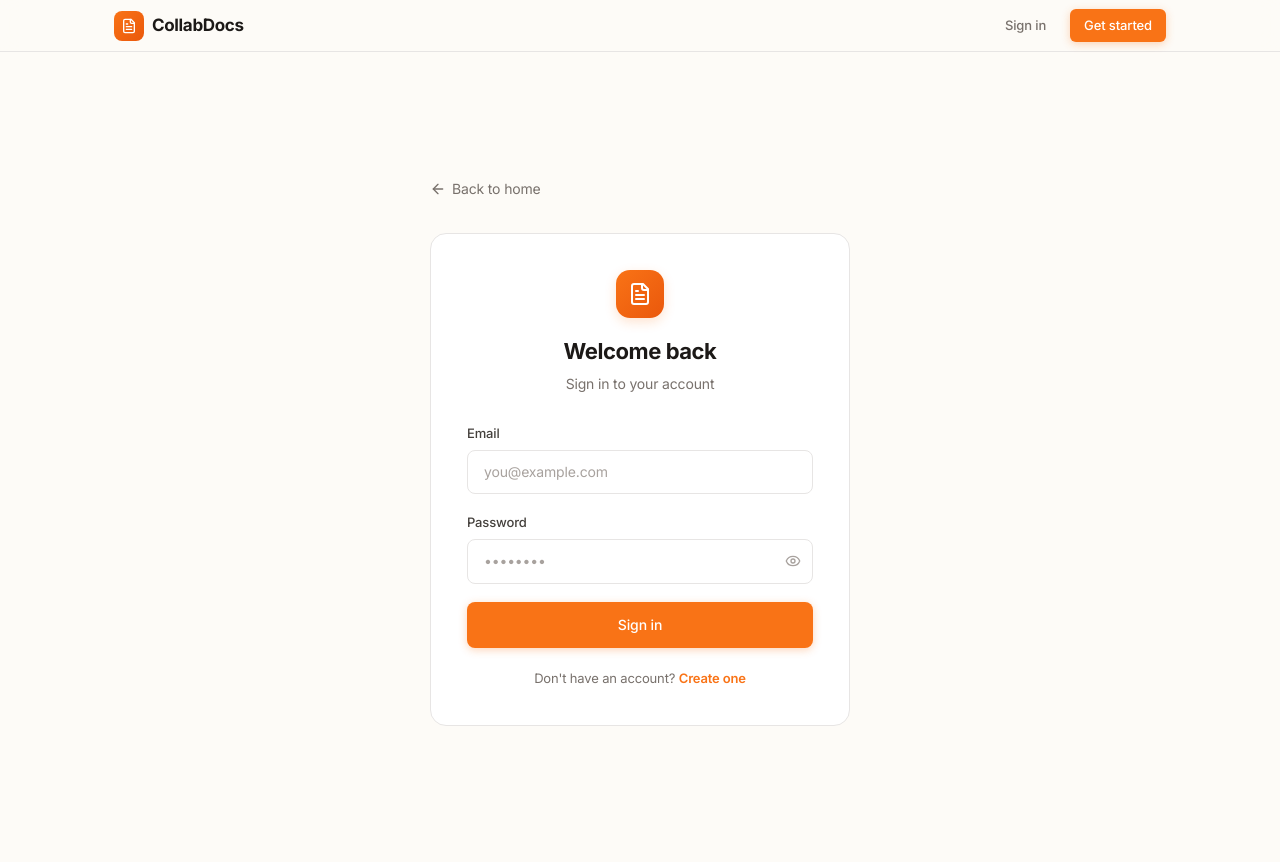
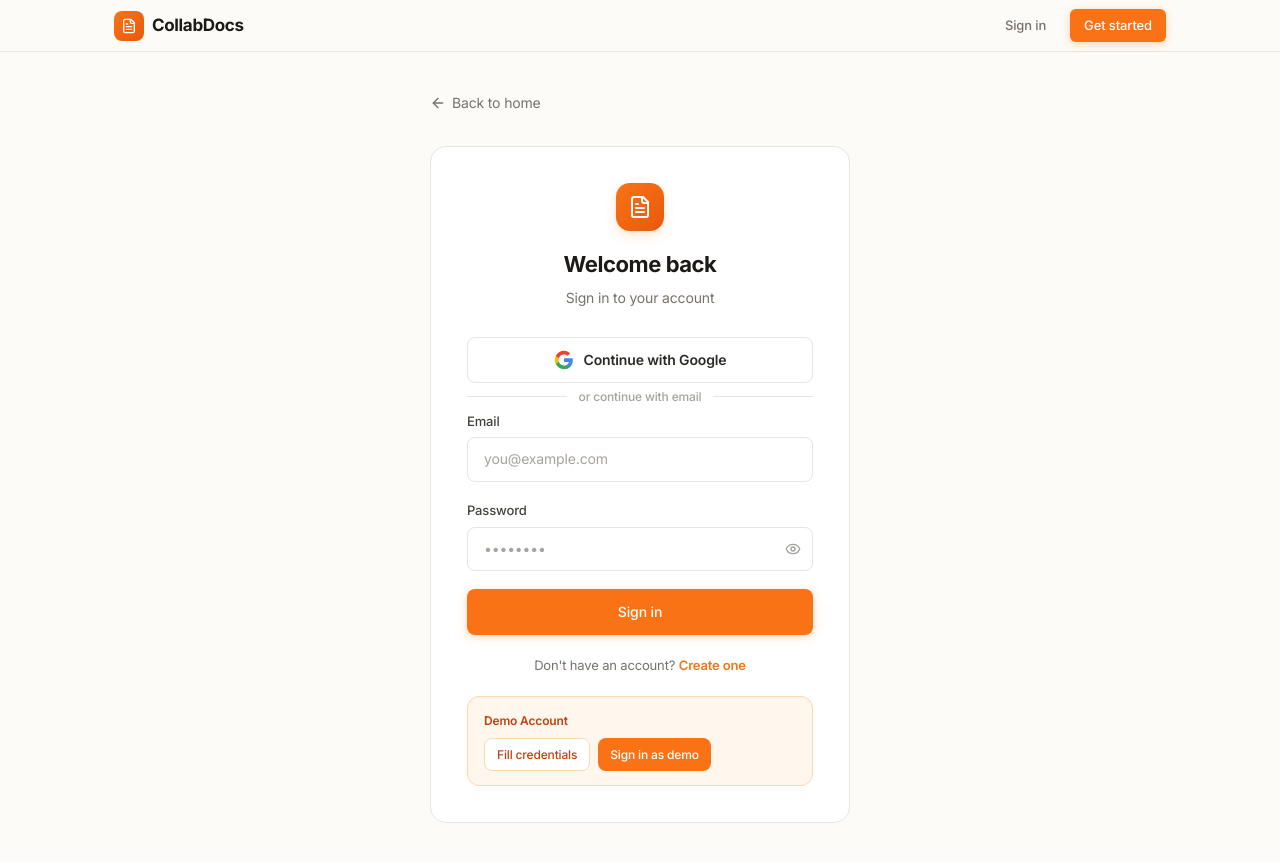
Before and after one commit to Kartikeyongit/realtime-collab-platform, a Next.js app: page /auth/signin in a window 1280 px wide. Built offline with nearby package versions, Linux system fonts and the light colour scheme; no server answers.

Commit message:
added google auth

```diff
--- a/src/app/auth/register/page.tsx
+++ b/src/app/auth/register/page.tsx
@@ -14,15 +14,6 @@ export default function RegisterPage() {
   const [error, setError] = useState('');
   const [loading, setLoading] = useState(false);
   const [success, setSuccess] = useState(false);
-
-  const validate = (pw: string) => ({
-    length: pw.length >= 6,
-    upper: /[A-Z]/.test(pw),
-    lower: /[a-z]/.test(pw),
-    number: /\d/.test(pw),
-  });
-
-  const reqs = validate(form.password);
 
   const handleSubmit = async (e: React.FormEvent) => {
     e.preventDefault();
@@ -105,23 +96,6 @@ export default function RegisterPage() {
                   {showPassword ? <EyeOff size={16} /> : <Eye size={16} />}
                 </button>
               </div>
-              {form.password && (
-                <div style={{ marginTop: '8px', display: 'flex', flexDirection: 'column', gap: '4px' }}>
-                  {[
-                    { key: 'length', label: 'At least 6 characters' },
-                    { key: 'upper', label: 'One uppercase letter' },
-                    { key: 'lower', label: 'One lowercase letter' },
-                    { key: 'number', label: 'One number' },
-                  ].map(({ key, label }) => {
-                    const valid = reqs[key as keyof typeof reqs];
-                    return (
-                      <div key={key} style={{ display: 'flex', alignItems: 'center', gap: '6px', fontSize: '12px', color: valid ? '#16a34a' : '#a8a29e' }}>
-                        {valid ? <Check size={12} /> : <X size={12} />} {label}
-                      </div>
-                    );
-                  })}
-                </div>
-              )}
             </div>
 
             <div>
--- a/src/app/auth/signin/page.tsx
+++ b/src/app/auth/signin/page.tsx
@@ -60,6 +60,17 @@ function SignInForm() {
               </div>
             )}
 
+            <button type="button" onClick={() => signIn('google', { callbackUrl: '/' })} className="btn btn-secondary" style={{ width: '100%', padding: '11px', display: 'flex', alignItems: 'center', justifyContent: 'center', gap: '10px', fontSize: '14px', fontWeight: 600, border: '1.5px solid #e7e5e4', background: 'white' }}>
+              <svg width="20" height="20" viewBox="0 0 24 24"><path fill="#4285F4" d="M22.56 12.25c0-.78-.07-1.53-.2-2.25H12v4.26h5.92a5.06 5.06 0 0 1-2.2 3.32v2.77h3.57c2.08-1.92 3.28-4.74 3.28-8.1z"/><path fill="#34A853" d="M12 23c2.97 0 5.46-.98 7.28-2.66l-3.57-2.77c-.98.66-2.23 1.06-3.71 1.06-2.86 0-5.29-1.93-6.16-4.53H2.18v2.84C3.99 20.53 7.7 23 12 23z"/><path fill="#FBBC05" d="M5.84 14.09c-.22-.66-.35-1.36-.35-2.09s.13-1.43.35-2.09V7.07H2.18C1.43 8.55 1 10.22 1 12s.43 3.45 1.18 4.93l2.85-2.22.81-.62z"/><path fill="#EA4335" d="M12 5.38c1.62 0 3.06.56 4.21 1.64l3.15-3.15C17.45 2.09 14.97 1 12 1 7.7 1 3.99 3.47 2.18 7.07l3.66 2.84c.87-2.6 3.3-4.53 6.16-4.53z"/></svg>
+              Continue with Google
+            </button>
+
+            <div style={{ display: 'flex', alignItems: 'center', gap: '12px', margin: '4px 0' }}>
+              <div style={{ flex: 1, height: '1px', background: '#e7e5e4' }} />
+              <span style={{ fontSize: '12px', color: '#a8a29e', fontWeight: 500 }}>or continue with email</span>
+              <div style={{ flex: 1, height: '1px', background: '#e7e5e4' }} />
+            </div>
+
             <form onSubmit={handleSubmit} style={{ display: 'flex', flexDirection: 'column', gap: '18px' }}>
               {error && (
                 <div style={{ background: '#fef2f2', border: '1px solid #fecaca', borderRadius: '10px', padding: '12px 16px', fontSize: '13px', color: '#dc2626' }}>{error}</div>
@@ -88,6 +99,18 @@ function SignInForm() {
             <div style={{ textAlign: 'center', marginTop: '20px', fontSize: '13px', color: '#78716c' }}>
               Don't have an account? <Link href="/auth/register" style={{ color: '#f97316', fontWeight: 600, textDecoration: 'none' }}>Create one</Link>
             </div>
+
+            <div style={{ marginTop: '20px', padding: '14px 16px', background: '#fff7ed', border: '1px solid #fed7aa', borderRadius: '12px' }}>
+              <div style={{ fontSize: '12px', fontWeight: 600, color: '#c2410c', marginBottom: '8px' }}>Demo Account</div>
+              <div style={{ display: 'flex', gap: '8px', flexWrap: 'wrap' }}>
+                <button type="button" onClick={() => { setEmail('test@example.com'); setPassword('password123'); }} style={{ padding: '6px 12px', background: 'white', border: '1px solid #fed7aa', borderRadius: '8px', cursor: 'pointer', fontSize: '12px', color: '#c2410c', fontWeight: 500 }}>
+                  Fill credentials
+                </button>
+                <button type="button" onClick={async () => { setEmail('test@example.com'); setPassword('password123'); setLoading(true); setError(''); const result = await signIn('credentials', { email: 'test@example.com', password: 'password123', redirect: false }); if (result?.error) setError('Demo account not found. Create one first.'); else { router.push('/'); router.refresh(); } setLoading(false); }} style={{ padding: '6px 12px', background: '#f97316', border: 'none', borderRadius: '8px', cursor: 'pointer', fontSize: '12px', color: 'white', fontWeight: 500 }}>
+                  Sign in as demo
+                </button>
+              </div>
+            </div>
           </div>
         </div>
       </div>
--- a/src/lib/auth.ts
+++ b/src/lib/auth.ts
@@ -1,13 +1,18 @@
 import { NextAuthOptions } from 'next-auth';
 import CredentialsProvider from 'next-auth/providers/credentials';
-
-const getPrisma = async () => {
-  const { prisma } = await import('@/lib/prisma');
-  return prisma;
-};
+import GoogleProvider from 'next-auth/providers/google';
+import { PrismaAdapter } from '@next-auth/prisma-adapter';
+import { prisma } from '@/lib/prisma';
 
 export const authOptions: NextAuthOptions = {
+  adapter: PrismaAdapter(prisma),
   providers: [
+    ...(process.env.GOOGLE_CLIENT_ID && process.env.GOOGLE_CLIENT_SECRET ? [
+      GoogleProvider({
+        clientId: process.env.GOOGLE_CLIENT_ID,
+        clientSecret: process.env.GOOGLE_CLIENT_SECRET,
+      }),
+    ] : []),
     CredentialsProvider({
       name: 'credentials',
       credentials: {
@@ -19,7 +24,6 @@ export const authOptions: NextAuthOptions = {
           throw new Error('Invalid credentials');
         }
 
-        const prisma = await getPrisma();
         const user = await prisma.user.findUnique({
           where: { email: credentials.email },
         });
@@ -53,8 +57,9 @@ export const authOptions: NextAuthOptions = {
     signIn: '/auth/signin',
   },
   callbacks: {
-    async jwt({ token, user }) {
+    async jwt({ token, user, account }) {
       if (user) token.id = user.id;
+      if (account) token.provider = account.provider;
       return token;
     },
     async session({ session, token }) {
```
Also changed, not shown: 1 other file (tests, documents, lock files or other folders).
